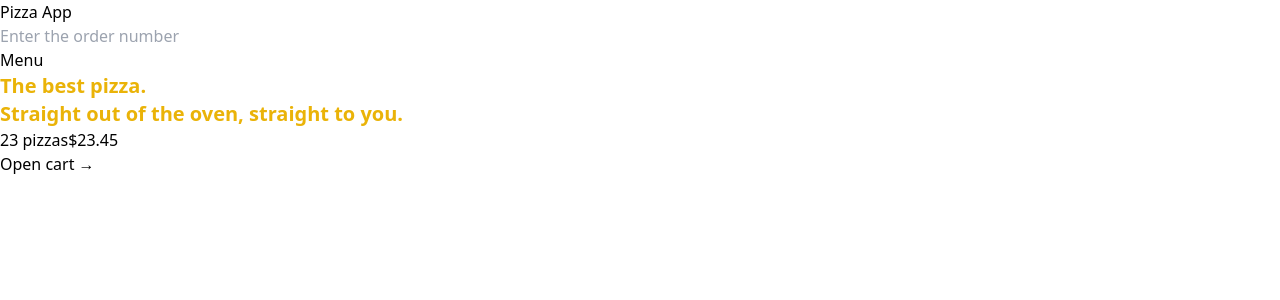
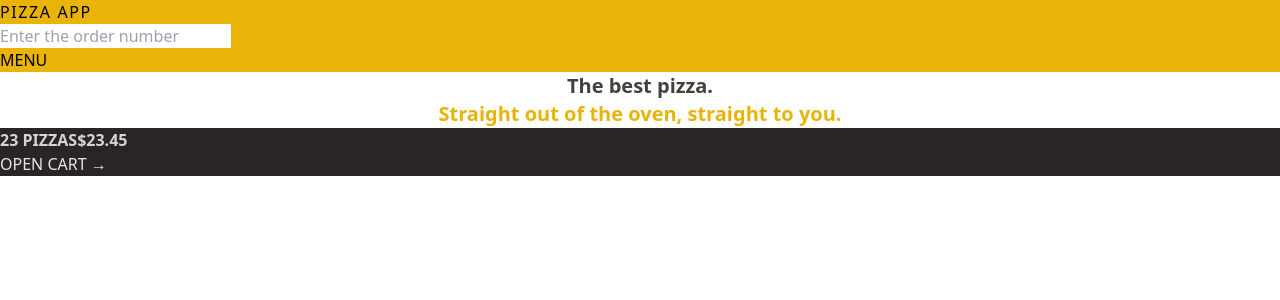
Before and after one commit to sahil-sth/pizza-order, a React (Vite) app: page / in a window 1280 px wide. Shown: the top 300 px of the page. Built offline with nearby package versions, Linux system fonts and the light colour scheme.

Commit message:
Add colors to the font and background

```diff
--- a/src/features/cart/CartOverview.jsx
+++ b/src/features/cart/CartOverview.jsx
@@ -2,8 +2,8 @@
 
 function CartOverview() {
   return (
-    <div>
-      <p>
+    <div className="bg-stone-800 uppercase text-stone-200">
+      <p className="font-semibold text-stone-300">
         <span>23 pizzas</span>
         <span>$23.45</span>
       </p>
--- a/src/ui/Header.jsx
+++ b/src/ui/Header.jsx
@@ -3,8 +3,10 @@
 
 function Header() {
   return (
-    <header>
-      <Link to="/">Pizza App</Link>
+    <header className="bg-yellow-500 uppercase">
+      <Link to="/" className="tracking-widest">
+        Pizza App
+      </Link>
       <SearchOrder />
       <p>Menu</p>
     </header>
--- a/src/ui/Home.jsx
+++ b/src/ui/Home.jsx
@@ -1,10 +1,12 @@
 function Home() {
   return (
     <div>
-      <h1 className="text-xl font-semibold text-yellow-500">
+      <h1 className="text-center text-xl font-semibold text-stone-700">
         The best pizza.
         <br />
-        Straight out of the oven, straight to you.
+        <span className="text-yellow-500">
+          Straight out of the oven, straight to you.
+        </span>
       </h1>
     </div>
   );
```
